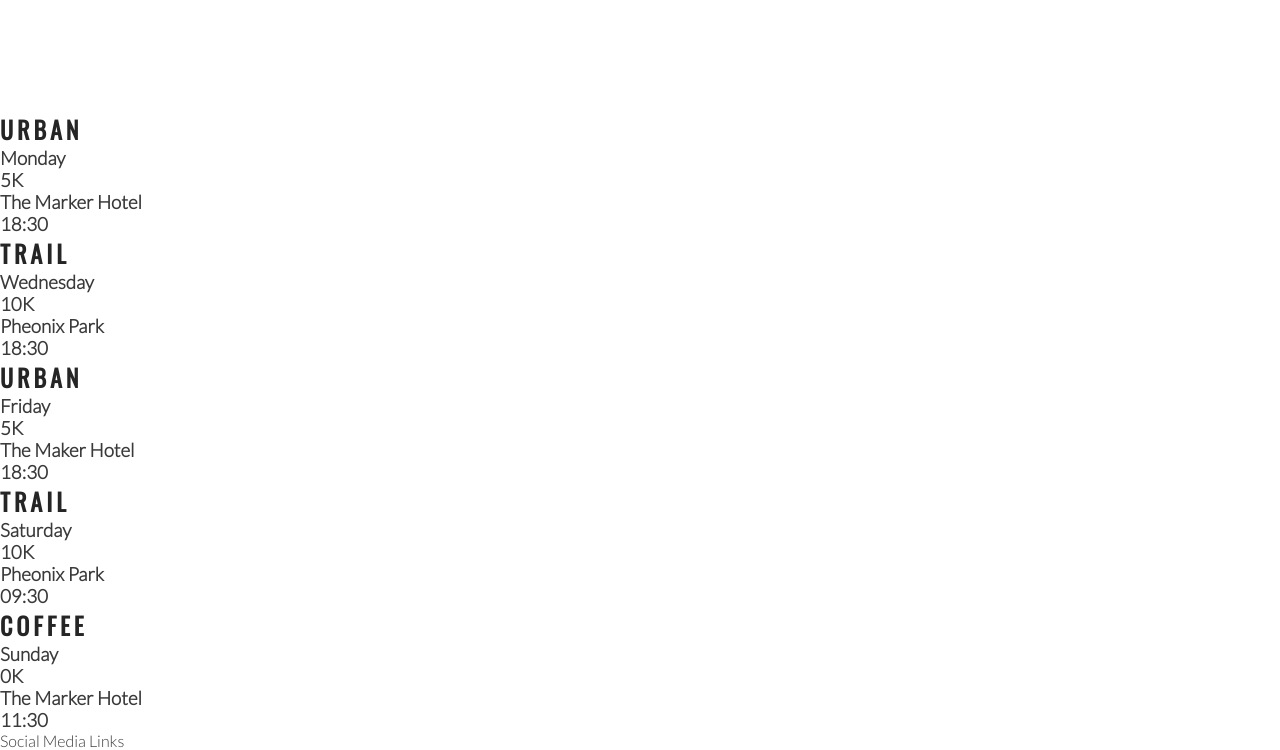
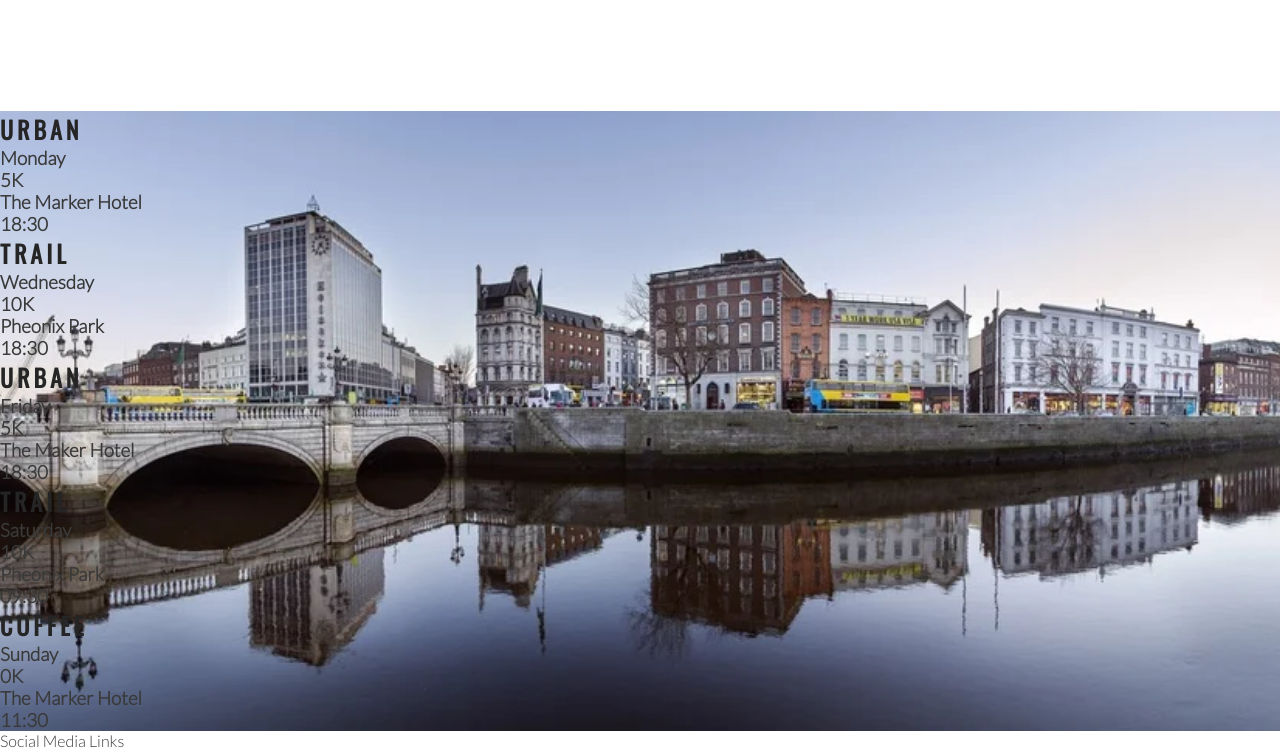
Before and after one commit to emmacadavra/love-running, a plain HTML site: page index.html in a window 1280 px wide. Shown: the part 1184-1934 px from the top of the page. Drawn offline with nearby package versions, Linux system fonts and the light colour scheme.

Commit message:
Add background image to meetup times section

```diff
--- a/assets/css/style.css
+++ b/assets/css/style.css
@@ -186,3 +186,13 @@
     height: 100%;
     border-radius: 50%;
 }
+
+/* meetup times */
+
+#times {
+    background: url('../images/dublin-city.webp') no-repeat;
+    background-size: cover;
+    background-position: center;
+    width: 100%;
+    overflow: hidden;
+}
--- a/index.html
+++ b/index.html
@@ -70,7 +70,7 @@
             </div>
         </div>
     </section>
-    <section>
+    <section id="times">
         <div>
             <h2>Urban</h2>
             <h3>Monday</h3>
```
Also changed, not shown: assets/images/dublin-city.webp (added).
